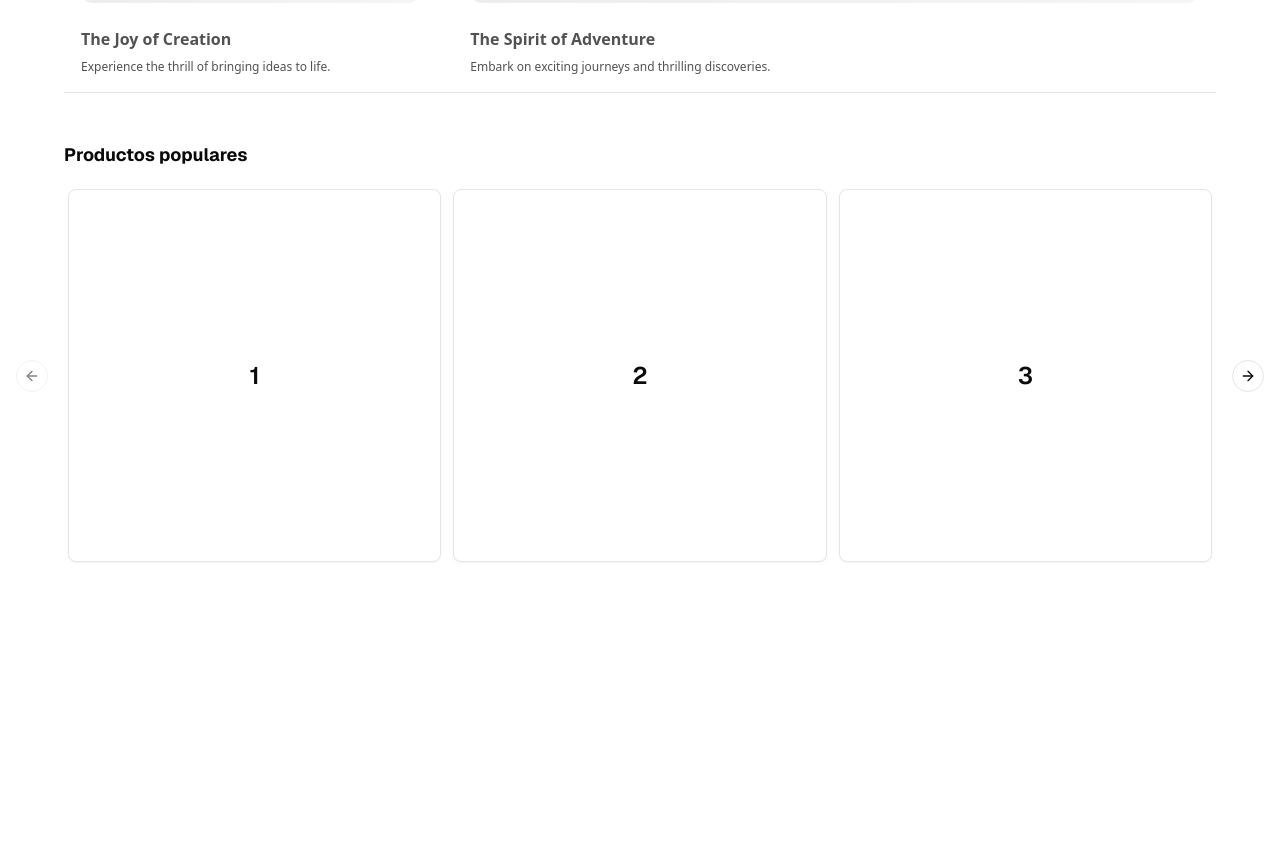
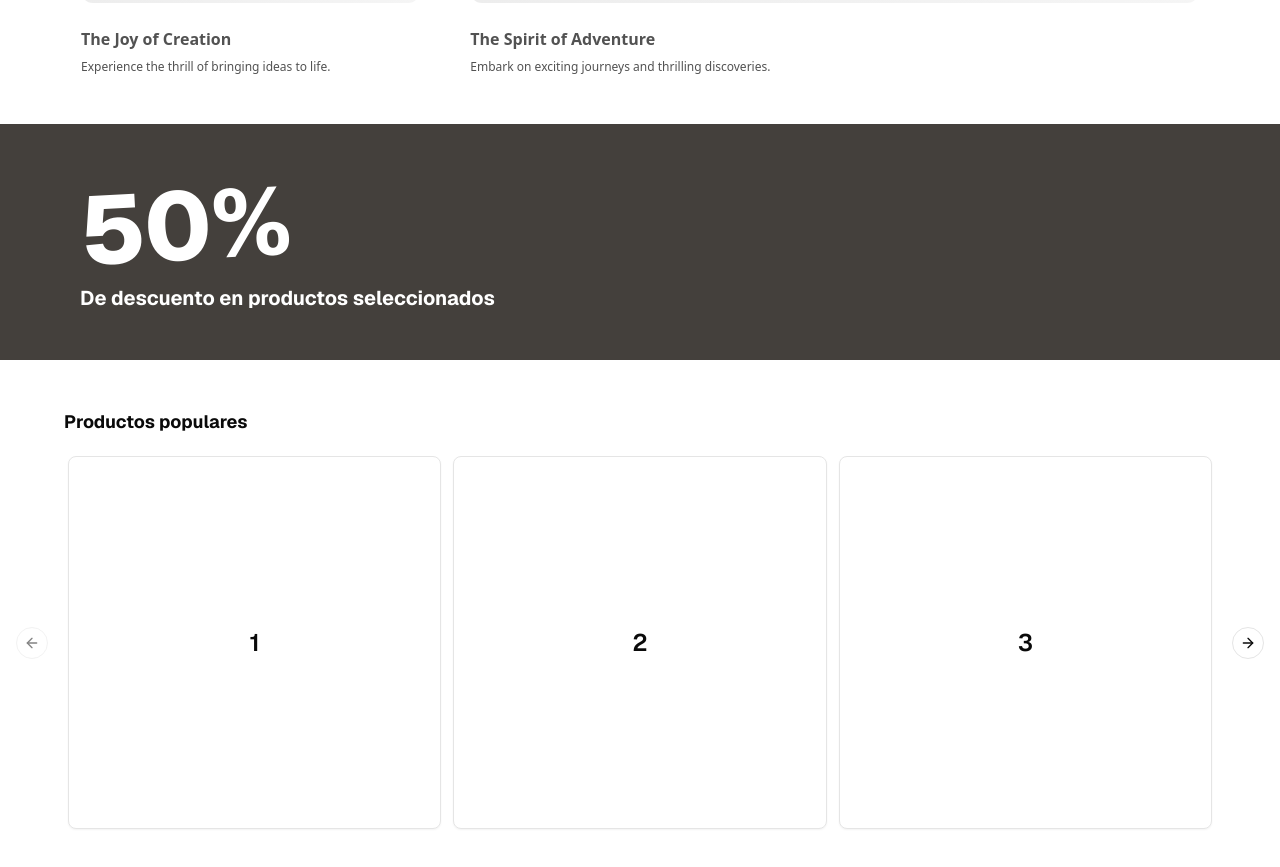
Before and after one commit to fabimont28/sales, a Next.js app: page / in a window 1280 px wide. Shown: the part 1709-2576 px from the top of the page. Before the commit the page ends 2323 px from the top, so only its background shows below. Built offline with nearby package versions, Linux system fonts and the light colour scheme.

Commit message:
feat: Add DiscountBanner component and update landing page layout

```diff
--- a/app/page.tsx
+++ b/app/page.tsx
@@ -1,10 +1,10 @@
 import Header from '@/components/Header'
 import { Container } from '@/components/container'
 import { Hero } from '@/components/landing/Hero'
+import { DiscountBanner } from '@/components/landing/discount-banner'
 import { FeaturedProducts } from '@/components/landing/featured-products'
 import { TextOffers } from '@/components/landing/text-offers'
 import { TrendingProducts } from '@/components/landing/trending-products'
-import { Separator } from '@/components/ui/separator'
 
 export default async function Index() {
   return (
@@ -20,7 +20,11 @@ export default async function Index() {
       <TextOffers />
       <Container>
         <FeaturedProducts />
-        <Separator />
+      </Container>
+      <div className='my-8'>
+        <DiscountBanner />
+      </div>
+      <Container>
         <TrendingProducts />
       </Container>
     </>
```
